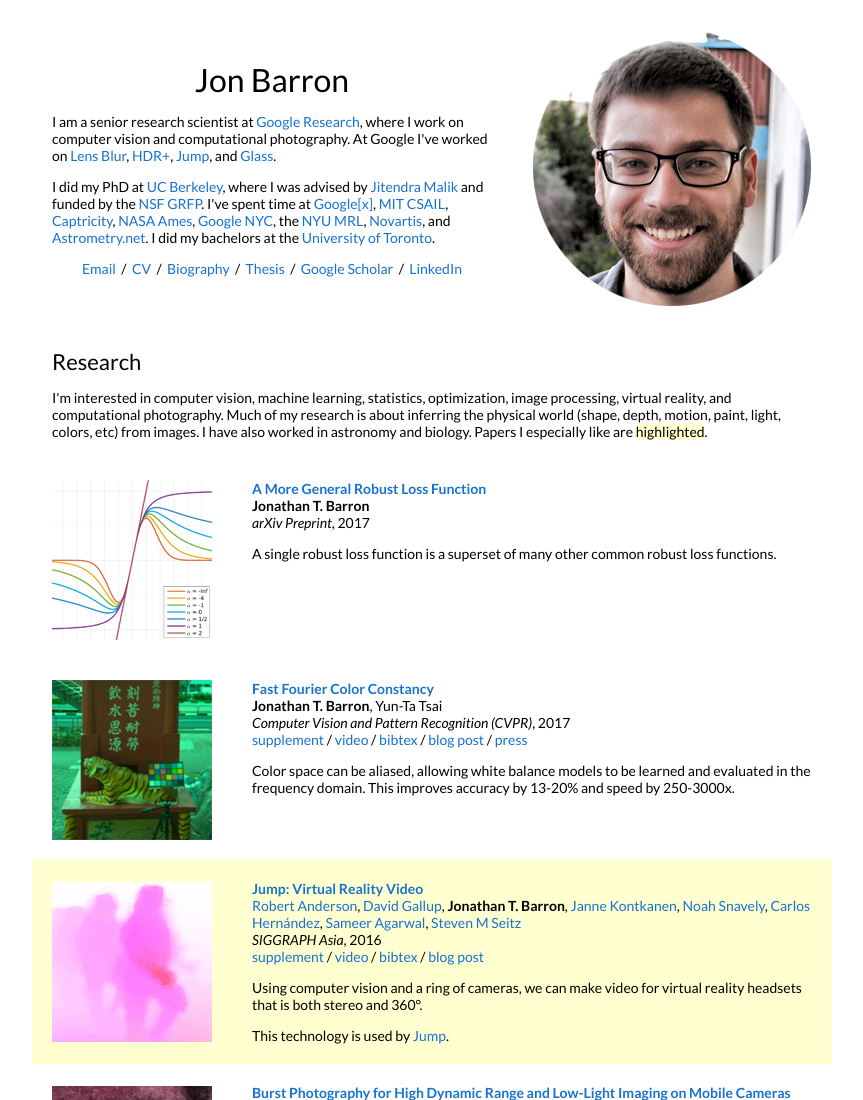
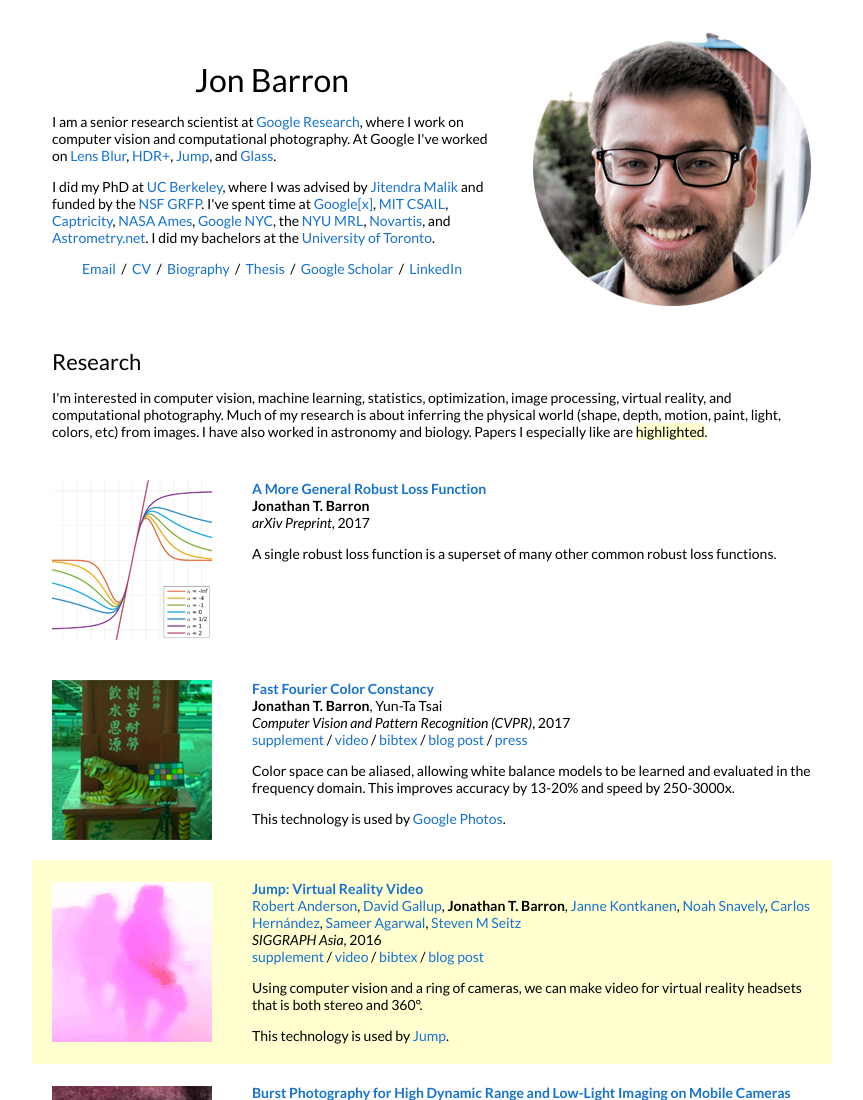
Before and after one commit to mhh0318/mhh0318.github.io, a plain HTML site: page index.html in a window 1280 px wide. Shown: the top 1100 px of the page, without its empty margins (208-1071 px from the left). Drawn offline with Linux system fonts and the light colour scheme.

Commit message:
Update index.html

```diff
--- a/index.html
+++ b/index.html
@@ -150,6 +150,7 @@
         <a href="https://9to5google.com/2017/03/03/google-photos-auto-white-balance/">p</a><a href="https://www.engadget.com/2017/03/03/google-photos-automatically-fixes-your-pictures-white-balance/">r</a><a href="https://lifehacker.com/google-photos-will-now-automatically-adjust-the-white-b-1793009155">e</a><a href="https://petapixel.com/2017/03/06/google-photos-will-now-automatically-white-balance-snapshots/">s</a><a href="http://www.theverge.com/2017/3/3/14800062/google-photos-auto-white-balance-android">s</a>
         <p></p>
         <p>Color space can be aliased, allowing white balance models to be learned and evaluated in the frequency domain. This improves accuracy by 13-20% and speed by 250-3000x.</p>
+	<p>This technology is used by <a href="https://photos.google.com/">Google Photos</a>. </p>
       </td>
     </tr>
 
```
